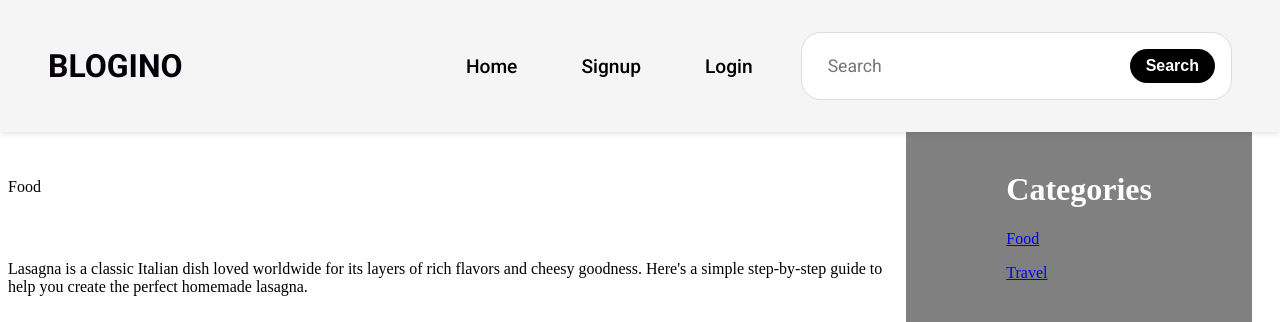
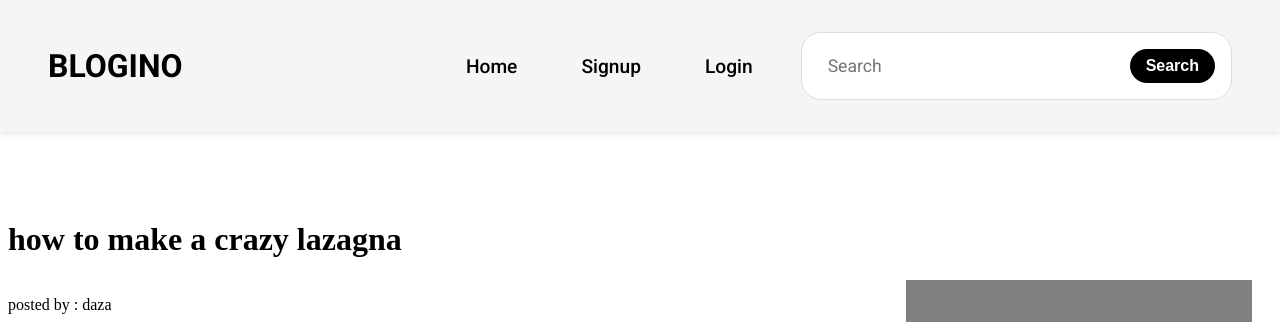
Before and after one commit to MLankaoui/blogino, a Django app: page /5/ in a window 1280 px wide. Shown: the top 322 px of the page. Run offline with Django 5.2, Linux system fonts and the light colour scheme; data comes from the database, SQL or seed files in the repository; both versions use the stored data as it was after the commit; some libraries are stand-ins or nearby versions; some web fonts are replaced.

Commit message:
update menu links to be clickable and adjust author references in posts; enhance post detail layout

```diff
--- a/static/landing/css/components/menu.css
+++ b/static/landing/css/components/menu.css
@@ -114,6 +114,11 @@
     background-color: rgb(59, 56, 66);
 }
 
+a {
+    text-decoration: none;
+    color: black;
+}
+
 /* Responsiveness */
 @media (max-width: 768px) {
     .menu {
--- a/templates/landing/components/menu.html
+++ b/templates/landing/components/menu.html
@@ -2,10 +2,10 @@
     <div class="menu">
         <ul class="menu-list">
             <div class="left">
-                <li class="logo">BLOGINO</li>
+                <li class="logo"><a href="{% url 'landing:index' %}">BLOGINO</a></li>
             </div>
             <div class="right">
-                <li class="items">Home</li>
+                <li class="items"><a href="{% url 'landing:index' %}">Home</a> </li>
                 <li class="items">Signup</li>
                 <li class="items">Login</li>
                 <div class="searching">
--- a/templates/landing/components/posts.html
+++ b/templates/landing/components/posts.html
@@ -6,7 +6,7 @@
                 <div class="post">
                     <h1 class="post__title">title: {{ post.title }}</h1>
                     <p class="post__content">content: {{ post.content|truncatewords:10|safe }}...</p>
-                    <p class="post__author">author: {{ post.author }}</p>
+                    <p class="post__author">author: {{ post.user }}</p>
                     <p class="post__category">category: {{ post.category }}</p>
                     {% if post.likes == 1 %}
                         <p class="post__category">post liked 1 time</p>
--- a/templates/landing/post_detail.html
+++ b/templates/landing/post_detail.html
@@ -16,7 +16,8 @@
             display: flex;
             flex-direction: column;
             justify-content: center;
-            margin-top: 50px;
+            margin-top: 200px;
+            width: 50%;
         }
     </style>
 </head>
@@ -32,7 +33,7 @@
     {% block post_detail %}
         <div class="post-detail">
             <h1 class="post-detail__title">{{ post.title }}</h1>
-            <p class="post-detail__author">{{ post.author }}</p>
+            <p class="post-detail__author">posted by : {{ post.user }}</p>
             <p class="post-detail__category">{{ post.category }}</p>
             <p class="post-detail__content">{{ post.content|safe }}</p>
             {% if post.likes == 1 %}
```
Also changed, not shown: db.sqlite3.
